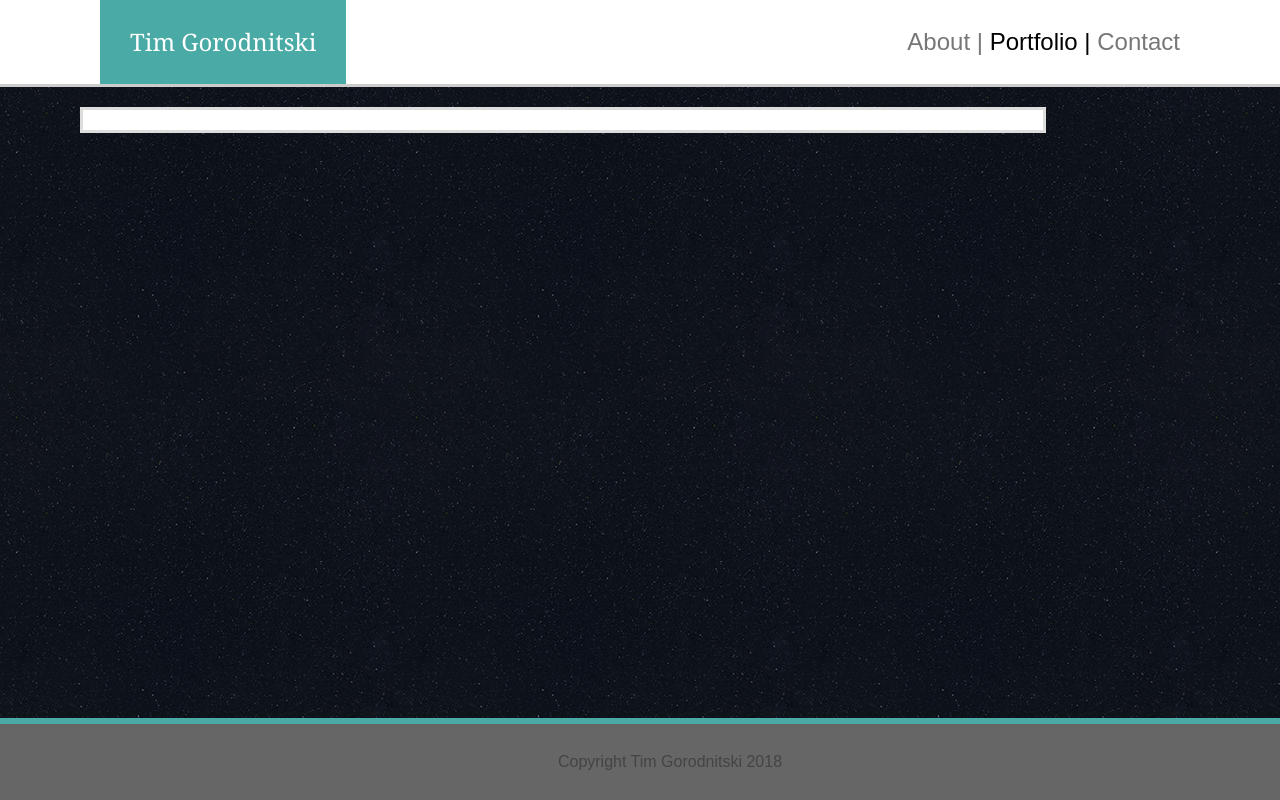
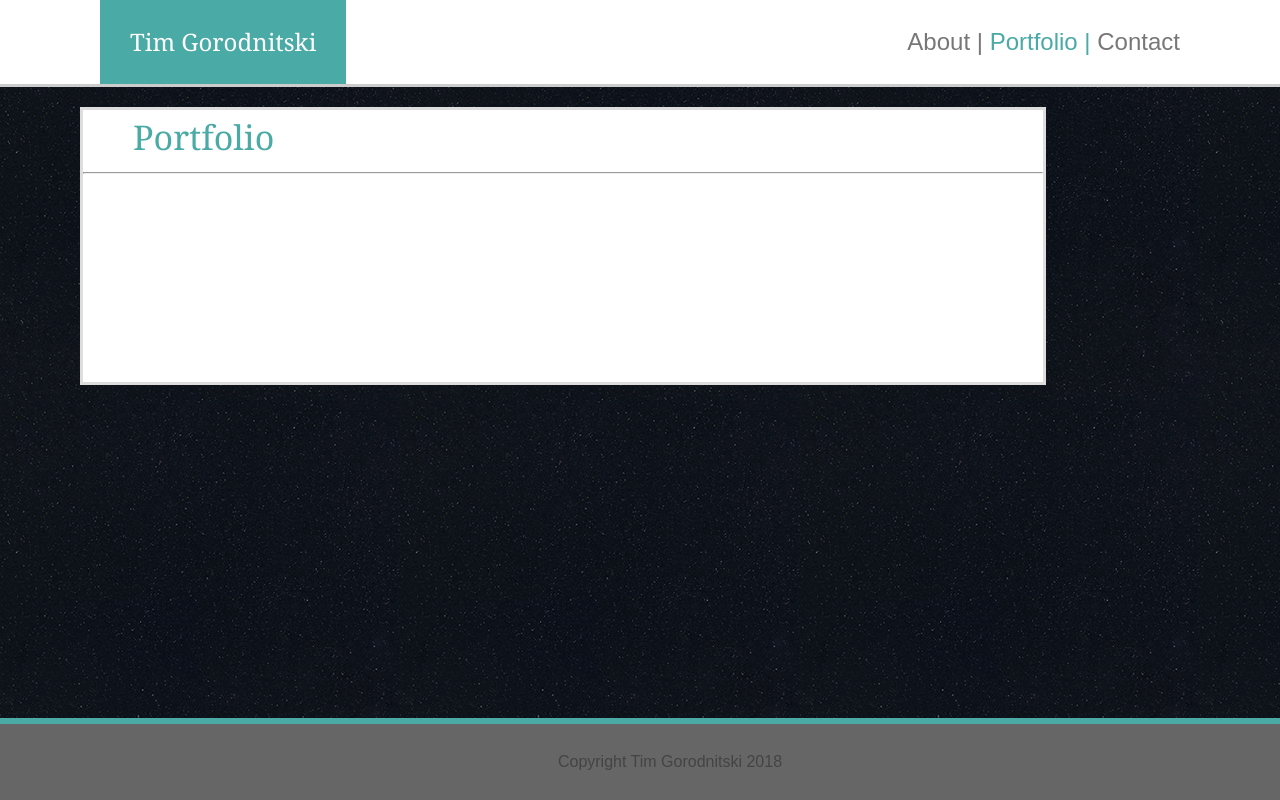
Before and after one commit to TimGorodnitski/Basic-Portfolio, a plain HTML site: page portfolio.html in a window 1280 px wide. Shown: the top 800 px of the page. Drawn offline with Linux system fonts and the light colour scheme.

Commit message:
Portfolio bigger div, navbar highlight color changed.

```diff
--- a/assets/css/style.css
+++ b/assets/css/style.css
@@ -19,7 +19,7 @@ body{
 }
 
 .topnav a.active {
-    color: black;
+    color: #4aaaa5;
 }
 
 .navname {
@@ -87,3 +87,16 @@ img {
     padding: 30px;
     background-color:#666666;
 }
+
+
+#PortfolioWrapper {
+    padding-bottom:200px;
+}
+
+form {
+    padding-left: 30px;
+}
+
+form * {
+    margin: 10px 10px;
+}
--- a/portfolio.html
+++ b/portfolio.html
@@ -16,7 +16,10 @@
             <a class ="active" href="portfolio.html">Portfolio |</a>
             <a href="contact.html">Contact</a>
         </div>
-        <div class="wrapper"></div>
+        <div class="wrapper" id="PortfolioWrapper">
+            <h1>Portfolio</h1>
+            <hr>
+        </div>
         <div class="footer">Copyright Tim Gorodnitski 2018</div>
     </body>
 </html>
```
Also changed, not shown: instructions/Recommended-Dimensions.png (renamed from Recommended-Dimensions.png), instructions/portfolio-about-me.png (renamed from portfolio-about-me.png), instructions/portfolio-contact.png (renamed from portfolio-contact.png), instructions/portfolio-gallery.png (renamed from portfolio-gallery.png), 2 other files.
